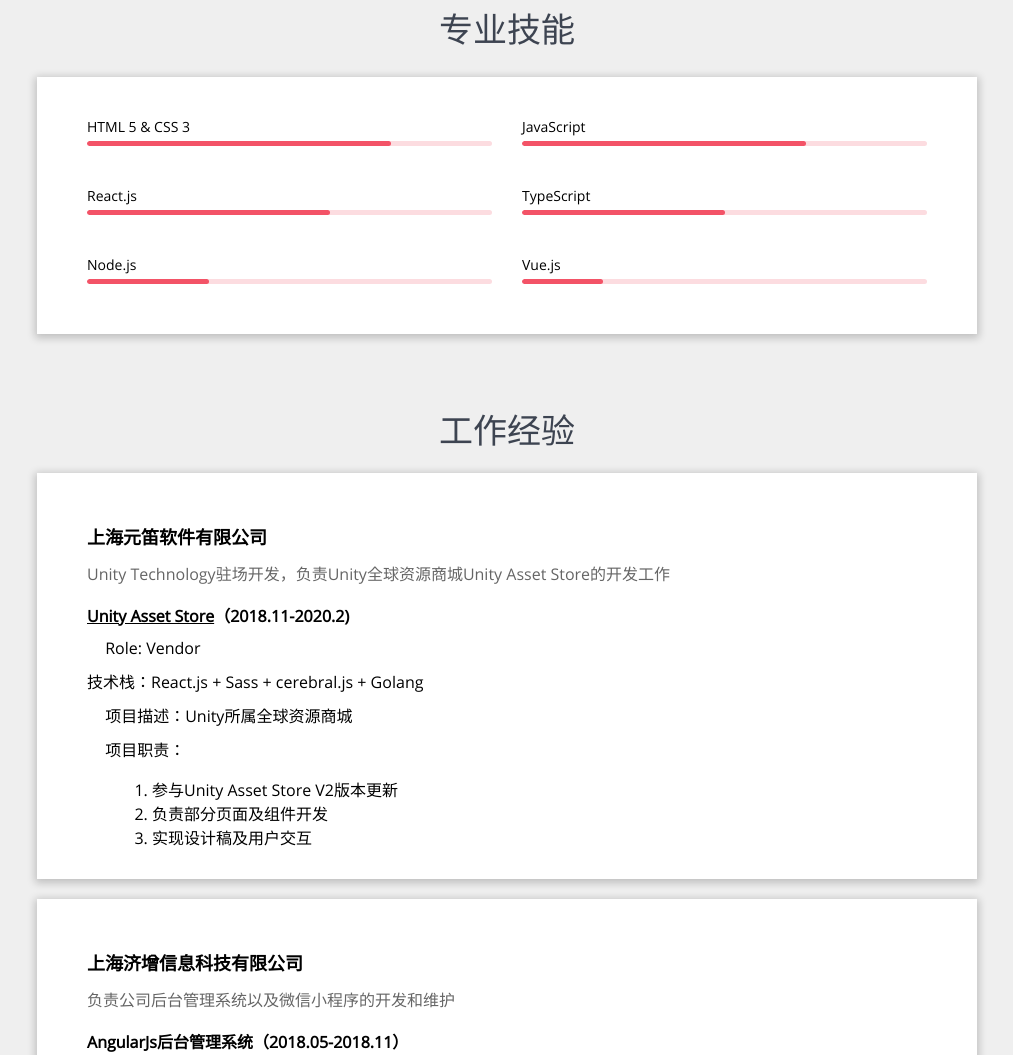
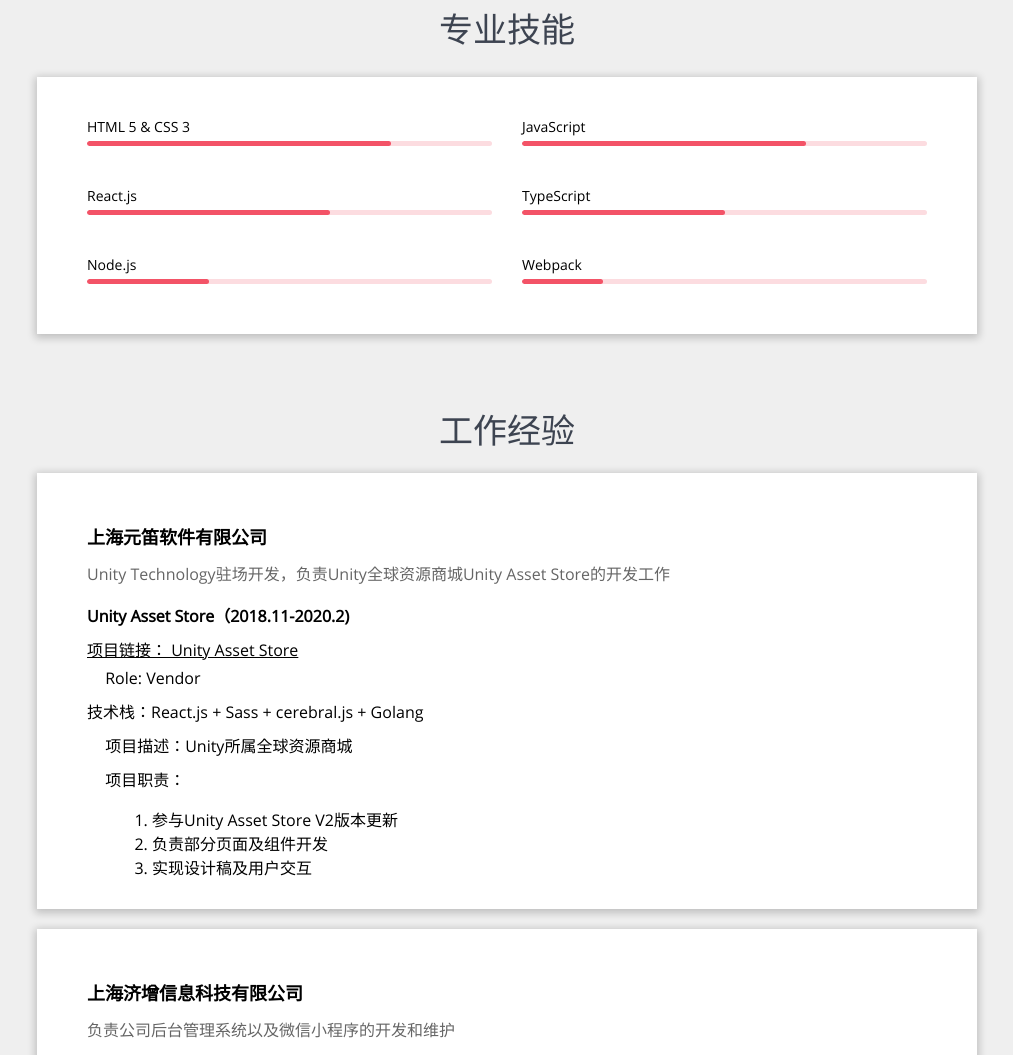
Before and after one commit to keyuTech/resume, a website: page index.html in a window 1280 px wide. Shown: the part 1065-2120 px from the top of the page, without its empty margins (133-1146 px from the left). Drawn offline with Linux system fonts and the light colour scheme; a script that the page names is missing.

Commit message:
Add link to asset store

```diff
--- a/css/style.css
+++ b/css/style.css
@@ -371,7 +371,7 @@
       width: 60%;
     }
 
-    main .skills .vueSkill .progress {
+    main .skills .webpackSkill .progress {
       width: 20%;
     }
 
@@ -405,6 +405,10 @@
 main .expirence-items .workDescription {
     opacity: .6;
     margin-bottom: 18px;
+}
+
+main .expirence-items .item .project-link {
+  margin-bottom: 6px;
 }
 
 main .expirence-items .item .link {
--- a/index.html
+++ b/index.html
@@ -151,8 +151,8 @@
           </div>
         </li>
         </li>
-        <li class="vueSkill">
-          <h3>Vue.js</h3>
+        <li class="webpackSkill">
+          <h3>Webpack</h3>
           <div class="progressBar">
             <div class="progress"></div>
           </div>
@@ -168,9 +168,13 @@
                                      Asset Store的开发工作</div>
         <div class="item">
           <h4>
-            <a class="link" href="https://assetstore.unity.com/">Unity Asset
-                                                    Store</a>（2018.11-2020.2)
+            Unity Asset Store（2018.11-2020.2)
           </h4>
+          <p class="project-link">
+            <a class="link" href="https://assetstore.unity.com/" target="_blank">
+              项目链接： Unity Asset Store
+            </a>
+          </p>
           <p class="role">
             <svg class="icon" aria-hidden="true">
               <use xlink:href="#icon-arrow2"></use>
```
